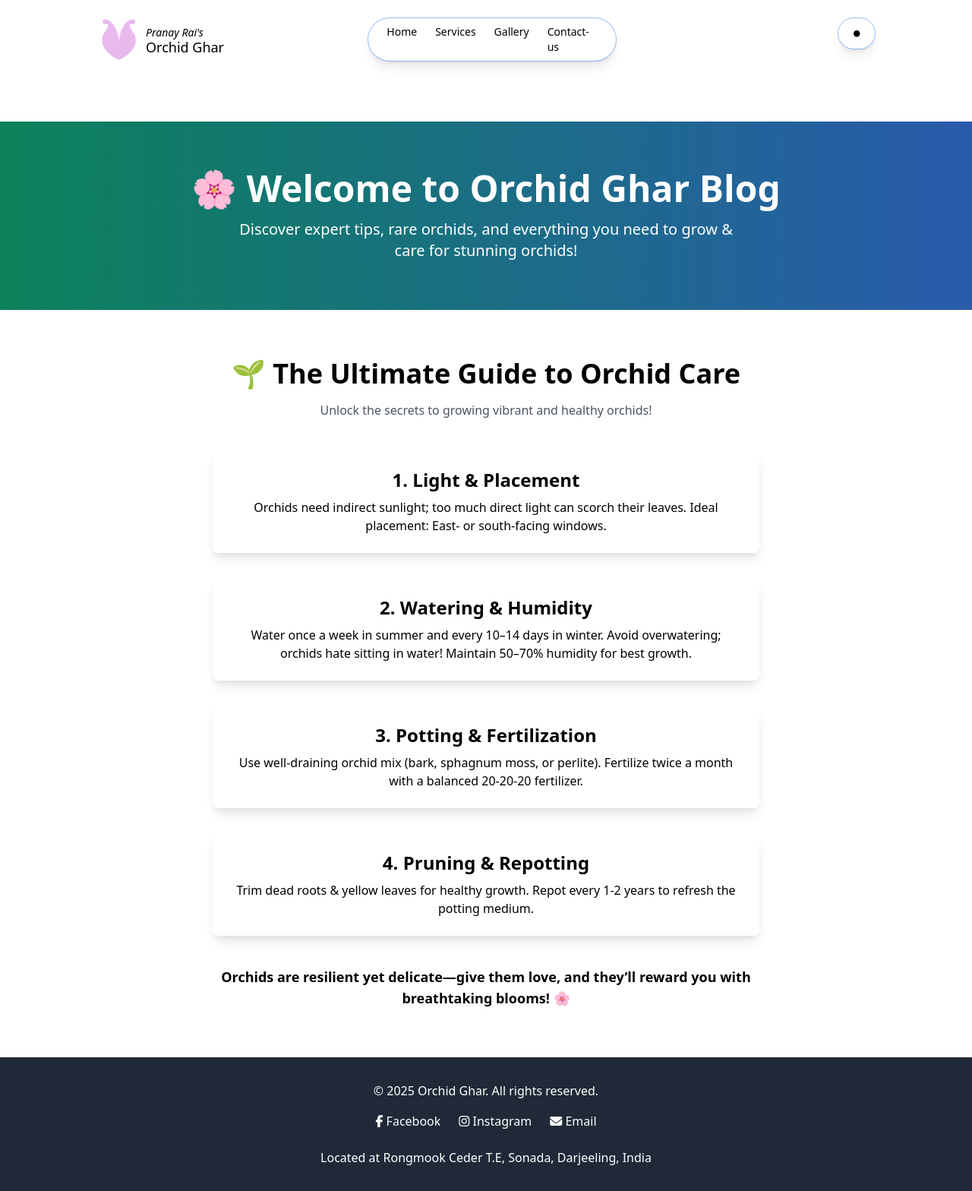
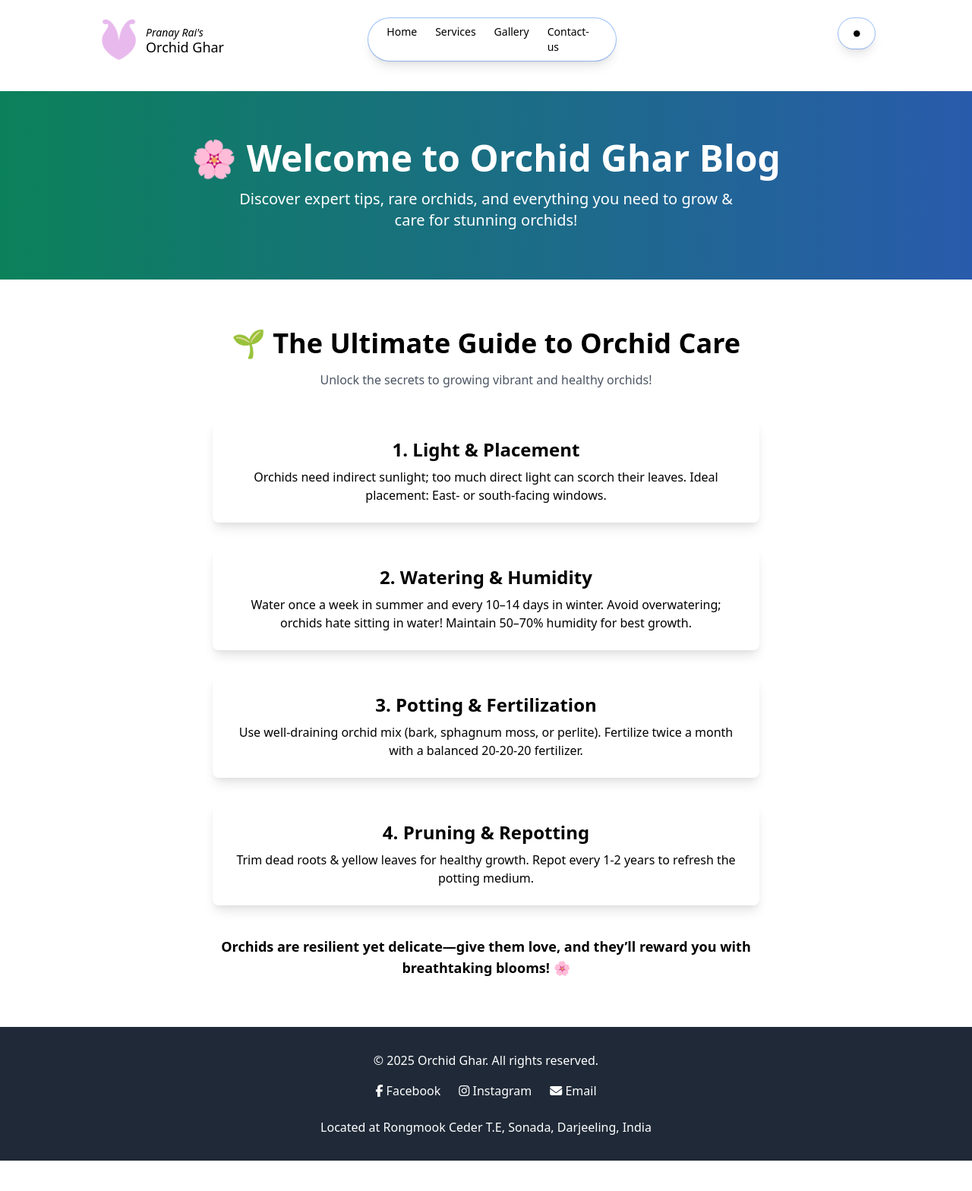
Before and after one commit to OrchidGhar/orchidghar.github.io, a Jekyll site: the page built from blogs/The-Ultimate-Guide-to-Orchid-Care.html, in a window 1280 px wide. Shown: the whole page at 76% size. Built offline with Jekyll 4.4.1, drawn with Linux system fonts in a browser that asks for light colours; nearby versions of some CDN libraries; after the commit the page ends 1528 px from its top, so only the background shows below that.

Commit message:
blogs section updated

```diff
--- a/_layouts/blogs.html
+++ b/_layouts/blogs.html
@@ -17,7 +17,7 @@
 </head>
 <body>
     {% include header.html %}
-    <main class="pt-24">
+    <main class="pt-14">
         {% include blogsHeader.html %}
         {{ content }}
     </main>
```
